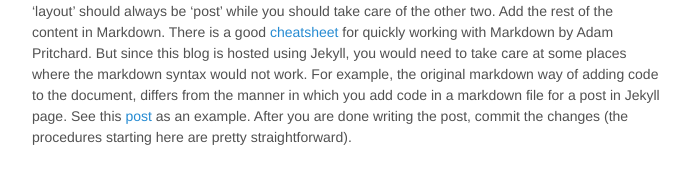
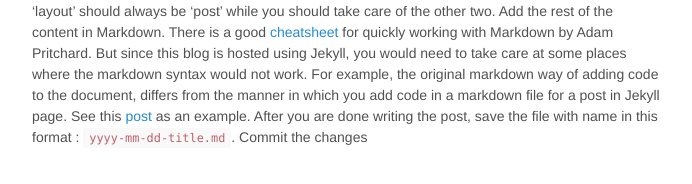
Before and after one commit to ardentsatish/patdata, a Jekyll site: the page built from _posts/2015-05-01-guidelines.md, in a window 1280 px wide. Shown: the part 542-726 px from the top of the page, without its empty margins (293-985 px from the left). Built offline with Jekyll 4.4.1, drawn with Linux system fonts in a browser that asks for light colours.

Commit message:
Update 2015-05-01-guidelines.md

```diff
--- a/_posts/2015-05-01-guidelines.md
+++ b/_posts/2015-05-01-guidelines.md
@@ -17,4 +17,4 @@
 ---
 {% endhighlight %}
 
-'layout' should always be 'post' while you should take care of the other two. Add the rest of the content in Markdown. There is a good [cheatsheet](https://github.com/adam-p/markdown-here/wiki/Markdown-Cheatsheet) for quickly working with Markdown by Adam Pritchard. But since this blog is hosted using Jekyll, you would need to take care at some places where the markdown syntax would not work. For example, the original markdown way of adding code to the document, differs from the manner in which you add code in a markdown file for a post in Jekyll page. See this [post](https://raw.githubusercontent.com/rsrihari/patdata/gh-pages/_posts/2015-05-01-guidelines.md) as an example. After you are done writing the post, commit the changes (the procedures starting here are pretty straightforward).
+'layout' should always be 'post' while you should take care of the other two. Add the rest of the content in Markdown. There is a good [cheatsheet](https://github.com/adam-p/markdown-here/wiki/Markdown-Cheatsheet) for quickly working with Markdown by Adam Pritchard. But since this blog is hosted using Jekyll, you would need to take care at some places where the markdown syntax would not work. For example, the original markdown way of adding code to the document, differs from the manner in which you add code in a markdown file for a post in Jekyll page. See this [post](https://raw.githubusercontent.com/rsrihari/patdata/gh-pages/_posts/2015-05-01-guidelines.md) as an example. After you are done writing the post, save the file with name in this format : `yyyy-mm-dd-title.md`. Commit the changes
```
